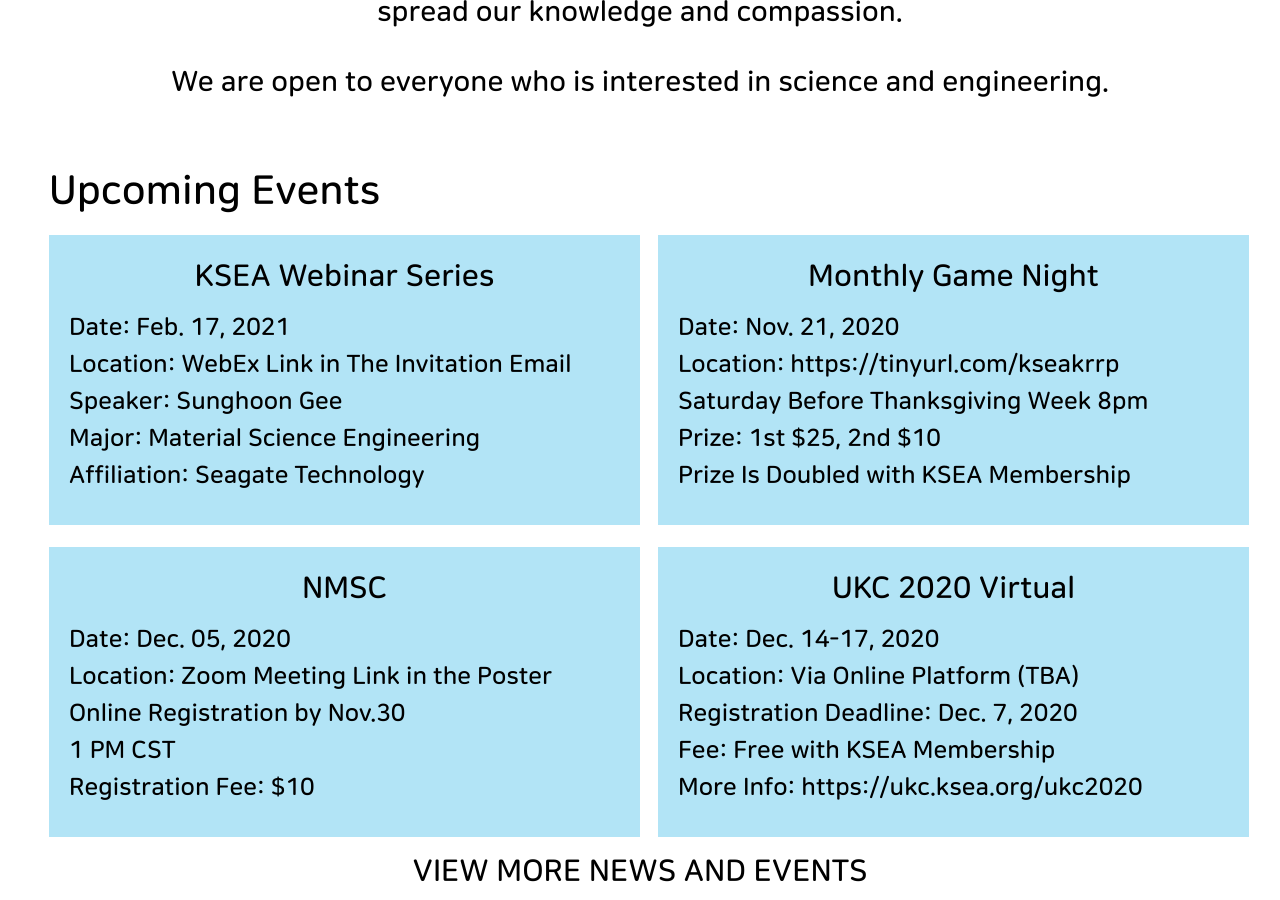
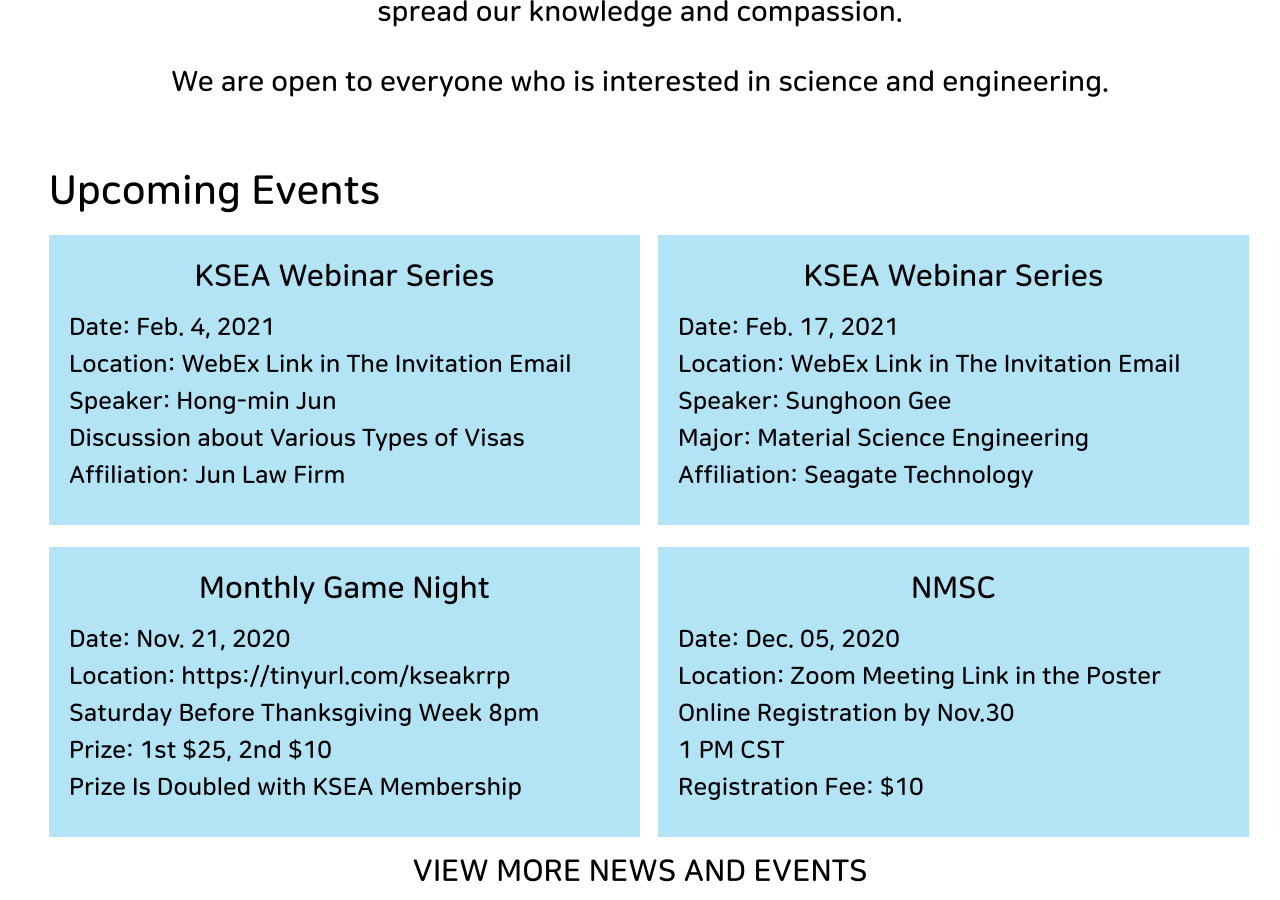
Before and after one commit to KSEAWisconsin/kseawisconsin.github.io, a Jekyll site: the page built from index.html, in a window 1280 px wide and 900 px high, scrolled down 543 px. Built offline with Jekyll 4.4.1, drawn with Linux system fonts in a browser that asks for light colours.

Commit message:
Law Seminar

```diff
--- a/_data/home_events.yml
+++ b/_data/home_events.yml
@@ -9,6 +9,14 @@
 ##   additional_info1: # 1st line of additional information. 40 character per line
 ##   additional_info2: # 2st line of additional information.
 ##   additional_info3: # 2st line of additional information.
+
+- event_name: KSEA Webinar Series
+  detail_url:
+  date: Feb. 4, 2021
+  location: WebEx Link in The Invitation Email
+  additional_info1: "Speaker: Hong-min Jun"
+  additional_info2: "Discussion about Various Types of Visas"
+  additional_info3: "Affiliation: Jun Law Firm"
 
 - event_name: KSEA Webinar Series
   detail_url:
```
